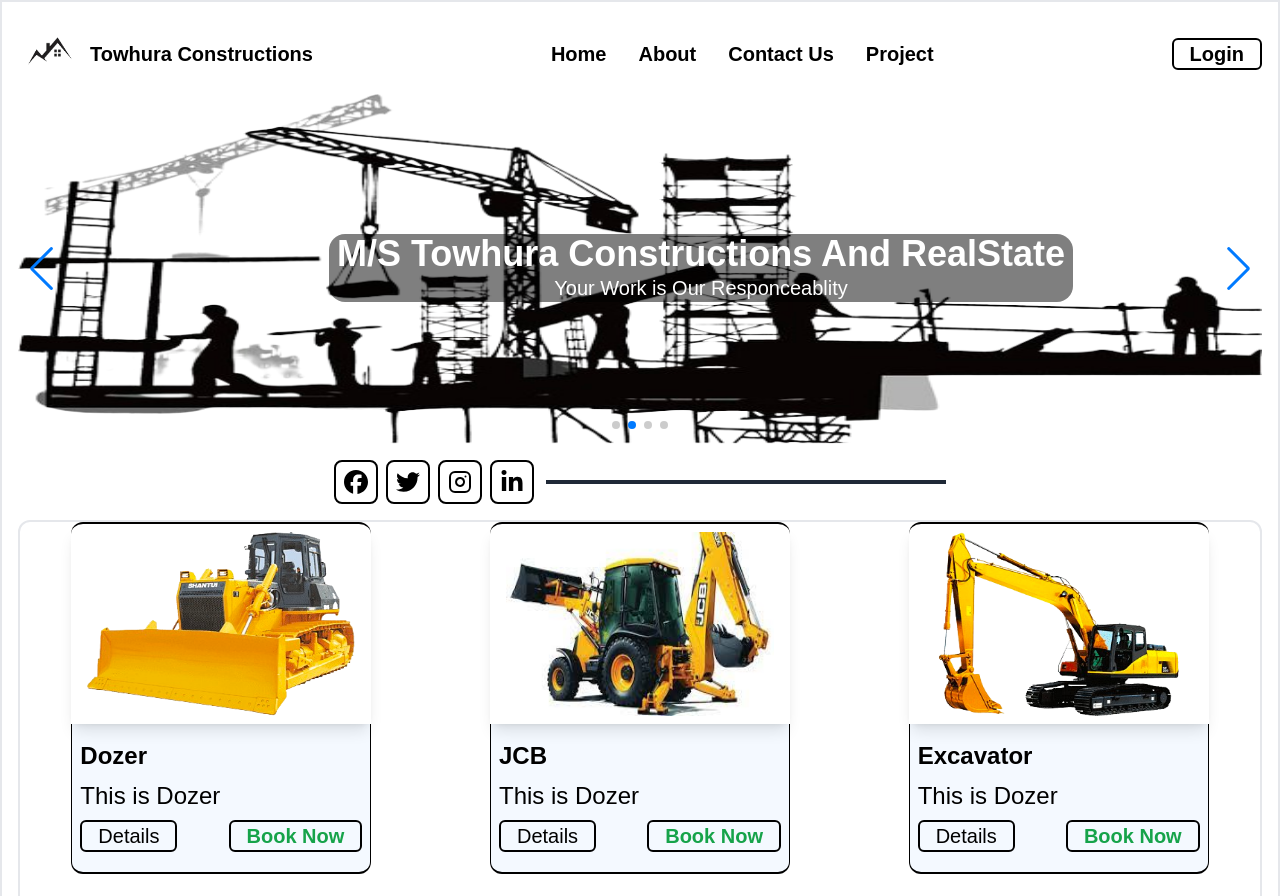
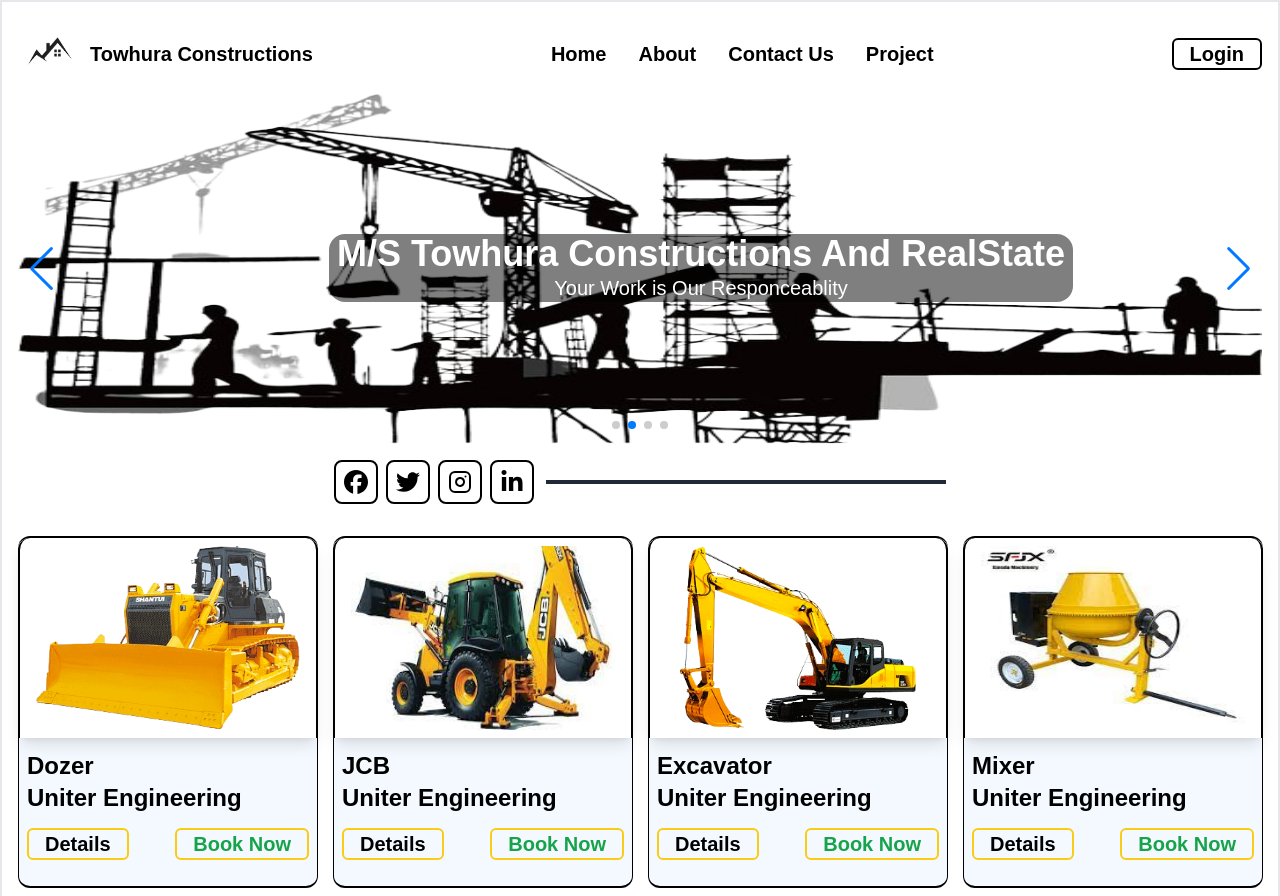
Before and after one commit to Ashik-gf/tohuraconstruction_project, a React (Vite) app: page / in a window 1280 px wide. Shown: the top 896 px of the page. Built offline with nearby package versions, Linux system fonts and the light colour scheme; a web font is replaced by a local one.

Commit message:
uplode this file

```diff
--- a/src/Components/OurEqp/OurEquep.jsx
+++ b/src/Components/OurEqp/OurEquep.jsx
@@ -1,5 +1,6 @@
 import React, { useEffect, useState } from "react";
 import data from "../../../src/assets/data.json";
+import { RxCross2 } from "react-icons/rx";
 const OurEquep = () => {
   const [datas, setDatas] = useState([]);
   useEffect(() => {
@@ -8,29 +9,71 @@
       .then((data) => setDatas(data));
   }, []);
   console.log(data);
+const [setDetails, setdetails]=useState()
+  const handelDetails=(id)=>{
+    setdetails(id)
+  }
+
+  const hnadelClosed=()=>{
+    setdetails()
+  }
   return (
     <div>
-      <div className=" grid grid-cols-1 md:grid-cols-2 lg:grid-cols-3 gap-4 mx-auto border-2 rounded-xl">
+      <div className=" grid grid-cols-1 md:grid-cols-2 lg:grid-cols-4 gap-4 mx-auto  rounded-xl">
         {datas.map((data, index) => (
-          <div key={index} className=" w-[300px] h-[360px] mx-auto rounded-xl border-t-2 border-t-black">
+          <div key={index} className=" w-[300px] h-[360px] mx-auto rounded-xl border-t-2 border-t-black relative">
             <div className=" flex justify-center">
             <img
-            className=" h-[200px] w-full px-4 py-2 rounded-t-xl shadow-lg flex justify-center items-center"
+            className=" h-[200px] w-full px-4 py-2 border-x-2 border-black rounded-t-xl shadow-lg flex justify-center items-center"
             src={data.image}></img>
             </div>
             <div className=" h-[150px] shadow-transparent bg-blue-300 bg-opacity-10 rounded-b-xl border-b-2 border-x-[1px] border-x-black border-b-black py-3">
-            <p className=" text-2xl px-2 py-1 font-bold" >{data.title}</p>
-            <p  className=" text-2xl px-2 py-1" >{data.description}</p>
-            <div className=" flex justify-between items-center px-2 py-1">
-          <button className=" hover:border-b-4 text-xl border-black border-2 rounded-b-md rounded-t-md px-4">
+            <p className=" text-2xl px-2  font-bold" >{data.title}</p>
+            <p  className=" text-2xl px-2 font-bold " >{data.description.brand}</p>
+            {/* Button All Function */}
+            <div className=" h-[60px] flex justify-between items-center px-2">
+          <div>
+          <button
+          onClick={()=>handelDetails(data.id)}
+          className=" hover:border-b-4 hover:border-black text-xl font-bold border-yellow-400 border-2 rounded-b-md rounded-t-md px-4">
             Details
           </button>
-          <button className=" hover:border-b-4 text-xl text-green-600 font-bold border-black border-2 rounded-b-md rounded-t-md px-4">
+          </div>
+          <div>
+          <button className=" hover:border-b-4 hover:border-black text-xl text-green-600 font-bold border-yellow-400 border-2 rounded-b-md rounded-t-md px-4">
             Book Now
           </button>
+          </div>
         </div>
             </div>
+
+
+            <div
+             className={`${setDetails === data.id ? " absolute top-0   w-[300px] h-[350px] rounded-xl bg-black bg-opacity-80"
+
+             : " hidden "}`}>
+              <div>
+                <div onClick={hnadelClosed}>
+                <p className=" p-4"><RxCross2 className=" text-red-600 text-2xl font-bold" /></p>
+                </div>
+                <div>
+
+                  <p className=" text-white text-2xl"> <span className=" mx-2 text-green-600">Brand:</span> {data.description.brand}</p>
+                  <p className=" text-white text-2xl"> <span className=" mx-2 text-green-600">:</span> {data.description.brand}</p>
+                  <p className=" text-white text-2xl"> <span className=" mx-2 text-green-600">Brand:</span> {data.description.brand}</p>
+                  <p className=" text-white text-2xl"> <span className=" mx-2 text-green-600">Brand:</span> {data.description.brand}</p>
+                  <p className=" text-white text-2xl"> <span className=" mx-2 text-green-600">Brand:</span> {data.description.brand}</p>
+                  <p className=" text-white text-2xl"> <span className=" mx-2 text-green-600">Brand:</span> {data.description.brand}</p>
+                  <p className=" text-white text-2xl"> <span className=" mx-2 text-green-600">Brand:</span> {data.description.brand}</p>
+                  <p className=" text-white text-2xl"> <span className=" mx-2 text-green-600">Brand:</span> {data.description.brand}</p>
+                  <p>{data.description.Weight}</p>
+                </div>
+
+              </div>
+
+            </div>
           </div>
+
         ))}
       </div>
     </div>
--- a/src/Pages/Home/Home.jsx
+++ b/src/Pages/Home/Home.jsx
@@ -1,4 +1,4 @@
-import React from 'react'
+
 import Navbar from '../../Components/Navbar/Navbar'
 import Banner from '../../Components/Banner/Banner'
 import SocialMedia from '../../Components/SocialMedia/SocialMedia'
@@ -11,7 +11,9 @@
       <Navbar />
       <Banner />
       <SocialMedia />
-    <OurEquep />
+   <div className=' my-8'>
+   <OurEquep />
+   </div>
     </div>
   )
 }
--- a/src/assets/data.json
+++ b/src/assets/data.json
@@ -3,37 +3,107 @@
         "image":"../../src/assets/Image/dozer.png",
         "title":"Dozer",
         "id":1,
-        "description":"This is Dozer"
+        "description":{
+            "brand":"Uniter Engineering",
+            "weight"	:"9,700 kg (21,410 lb)",
+            "engine Output":"76 Hp",
+           " paving Thickness":	"10 mm to 200 mm",
+         "paving speed" :"0 to 26 m/min"
+
+         }
     },
     {
         "image":"../../src/assets/Image/JCB.jpeg",
         "title":"JCB",
         "id":2
         ,
-        "description":"This is Dozer"
+        "description":{
+            "brand":"Uniter Engineering",
+            "weight"	:"9,700 kg (21,410 lb)",
+            "engine Output":"76 Hp",
+           " paving Thickness":	"10 mm to 200 mm",
+         "paving speed" :"0 to 26 m/min"
+
+         }
     },
     {
         "image":"../../src/assets/Image/Exevator.png",
         "title":"Excavator",
-        "id":1,
-        "description":"This is Dozer"
+        "id":3,
+        "description":{
+            "brand":"Uniter Engineering",
+            "weight"	:"9,700 kg (21,410 lb)",
+            "engine Output":"76 Hp",
+           " paving Thickness":	"10 mm to 200 mm",
+         "paving speed" :"0 to 26 m/min"
+
+         }
     },
     {
         "image":"../../src/assets/Image/mixer.jpeg",
         "title":"Mixer",
-        "id":1,
-        "description":"This is Dozer"
+        "id":4,
+        "description":{
+            "brand":"Uniter Engineering",
+            "weight"	:"9,700 kg (21,410 lb)",
+            "engine Output":"76 Hp",
+           " paving Thickness":	"10 mm to 200 mm",
+         "paving speed" :"0 to 26 m/min"
+
+         }
     },
     {
         "image":"../../src/assets/Image/primer.jpeg",
         "title":"Primer",
-        "id":1,
-        "description":"This is Dozer"
+        "id":5,
+        "description":{
+            "brand":"Uniter Engineering",
+            "weight"	:"9,700 kg (21,410 lb)",
+            "engine Output":"76 Hp",
+           " paving Thickness":	"10 mm to 200 mm",
+         "paving speed" :"0 to 26 m/min"
+
+         }
     },
     {
         "image":"../../src/assets/Image/truck.png",
         "title":"Drum Track",
-        "id":1,
-        "description":"This is Dozer"
+        "id":6,
+        "description":{
+            "brand":"Uniter Engineering",
+            "weight"	:"9,700 kg (21,410 lb)",
+            "engine Output":"76 Hp",
+           " paving Thickness":	"10 mm to 200 mm",
+         "paving speed" :"0 to 26 m/min"
+
+         }
+    },
+    {
+        "image":"../../src/assets/Image/image-removebg-preview (4).png",
+        "title":"Road Construction Machines",
+        "id":7,
+        "description":{
+           "brand":"Uniter Engineering",
+           "weight"	:"9,700 kg (21,410 lb)",
+           "engine Output":"76 Hp",
+          " paving Thickness":	"10 mm to 200 mm",
+        "paving speed" :"0 to 26 m/min"
+
+        }
+
+    }
+    ,
+    {
+        "image":"../../src/assets/Image/truck.png",
+        "title":"Drum Track",
+        "id":8,
+        "description":{
+            "brand":"Uniter Engineering",
+            "weight"	:"9,700 kg (21,410 lb)",
+            "engine Output":"76 Hp",
+           " paving Thickness":	"10 mm to 200 mm",
+         "paving speed" :"0 to 26 m/min"
+
+         }
     }
 ]
```
Also changed, not shown: src/assets/Image/image-removebg-preview (3).png (added), src/assets/Image/image-removebg-preview (4).png (added).
